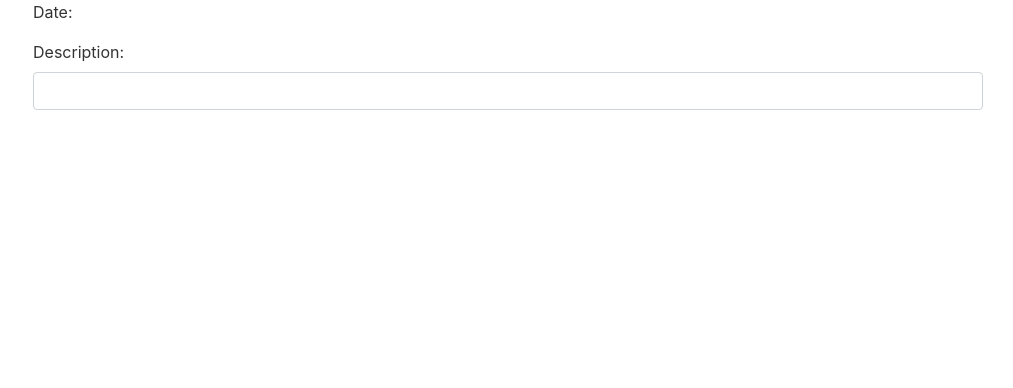
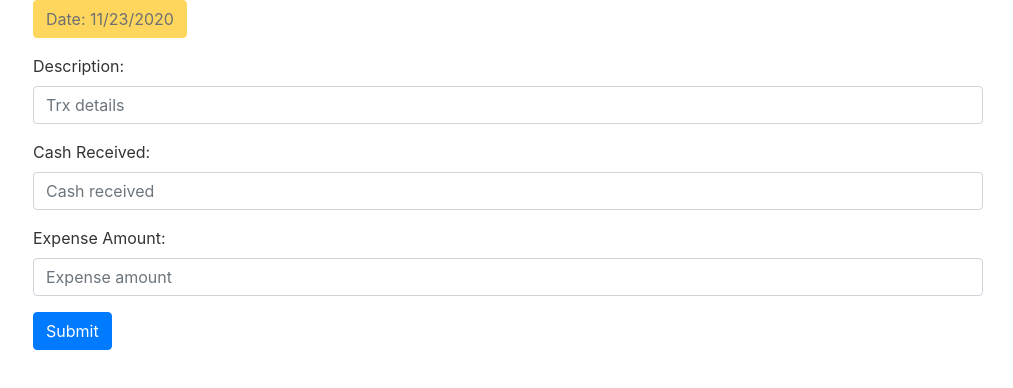
Before and after one commit to mydigita/mongo-office, a React (Create React App) app: page /mongo-office/cash-register in a window 1280 px wide. Shown: the top 388 px of the page, without its empty margins (267-1280 px from the left). Built offline with nearby package versions, Linux system fonts and the light colour scheme.

Commit message:
local update

```diff
--- a/src/components/cash-register.component.js
+++ b/src/components/cash-register.component.js
@@ -7,70 +7,84 @@ import "../App.css";
 import DatePicker from 'react-datepicker';
 import "react-datepicker/dist/react-datepicker.css";
 
-// Keep record / data entry
-function RecordTransactions(){
-
-
-    return (
-        <div>
-            <form>
-                <div>
-                    <p>Date:</p>
-                </div>
-                <div className="form-group">
-                    <label>Description: </label>
-                    <input type="text" className="form-control"/>
-                </div>
-
-            </form>
-        </div>
-
-    );
-}
-
-export default function CashRegister(){
-    const [transactions, setTransactions] =  useState("");
-    const [balance, setBalance] = useState("");
-    const [cashIn, setCashIn] = useState("");
-    const [cashOut, setCashOut] = useState("");
-    const [date] = useState(new Date());
-    const [details, setDetails] = useState("");
-    const username = localStorage.getItem('username');
-    const userid = localStorage.getItem('userid');
-
+const username = localStorage.getItem('username');
+const userid = localStorage.getItem('userid');
 
 
 
 // View transactions / statement
+export default function CashRegister(){
+    const [transactions, setTransactions] =  useState("");
+    const date = new Date().toLocaleDateString();
+    const [details, setDetails]= useState("");
+    const [cashIn, setCashIn] =  useState(0);
+    const [cashOut, setCashOut] = useState(0);
+    function onChangeDetails(e){
+        setDetails(e.target.value);
+    }
+    function onChangeCashIn(e){
+        if(e>0){
+            setCashIn(e.target.value)
+        }
+    }
+    function onChangeCashOut(e){
+        if(e>0){
+            setCashOut(e.target.value);
+        }
+    }
 
-    function viewTransaction(){
-        axios.get(`http://localhost:5000/mongo-office/cash-register/view/${username}/${userid}`)
-        .then(data=>{
-            setTransactions(data.data.reverse().map(e=>{
-                return (
-                    <tr>
-                        <td>{e.date}</td>
-                        <td>{e.details}</td>
-                        <td>{e.cashIn}</td>
-                        <td>{e.cashOut}</td>
-                        <td>{e.balance}</td>
-                    </tr>
-                );
-            }))
-        })
+    function onSubmitRecordTrx(e){
+        e.preventDefault();
     }
+
+    // useEffect(()=>{
+
+    //     axios.get(`http://localhost:5000/mongo-office/cash-register/view/${username}/${userid}`)
+    //     .then(data=>{
+    //         setTransactions(data.data.reverse().map(e=>{
+    //             return (
+    //                 <tr>
+    //                     <td>{e.date}</td>
+    //                     <td>{e.details}</td>
+    //                     <td>{e.cashIn}</td>
+    //                     <td>{e.cashOut}</td>
+    //                     <td>{e.balance}</td>
+    //                 </tr>
+    //             );
+    //         }))
+    //     })
+
+    // }, []);
+
+
 
 
 
     return(
         <div className="body-part">
-            <div id="view">
+            {/* <div id="view">
                 <table>
                     {transactions}
                 </table>
-            </div>
+            </div> */}
             <div id="record">
-               <RecordTransactions/>
+                <form onSubmit={onSubmitRecordTrx}>
+                    <p className="btn btn-warning disabled">Date: {date}</p>
+                    <div className="form-group">
+                        <label>Description: </label>
+                        <input type="text" placeholder="Trx details" className="form-control" onChange={onChangeDetails} required/>
+                    </div>
+                    <div className="form-group">
+                        <label>Cash Received: </label>
+                        <input type="text" placeholder="Cash received" className="form-control" onChange={onChangeCashIn} required/>
+                    </div>
+                    <div className="form-group">
+                        <label>Expense Amount: </label>
+                        <input type="text" placeholder="Expense amount" className="form-control" onChange={onChangeCashOut} required/>
+                    </div>
+                    <button type="submit" className="btn btn-primary">Submit</button>
+                </form>
+
             </div>
 
         </div>
```
